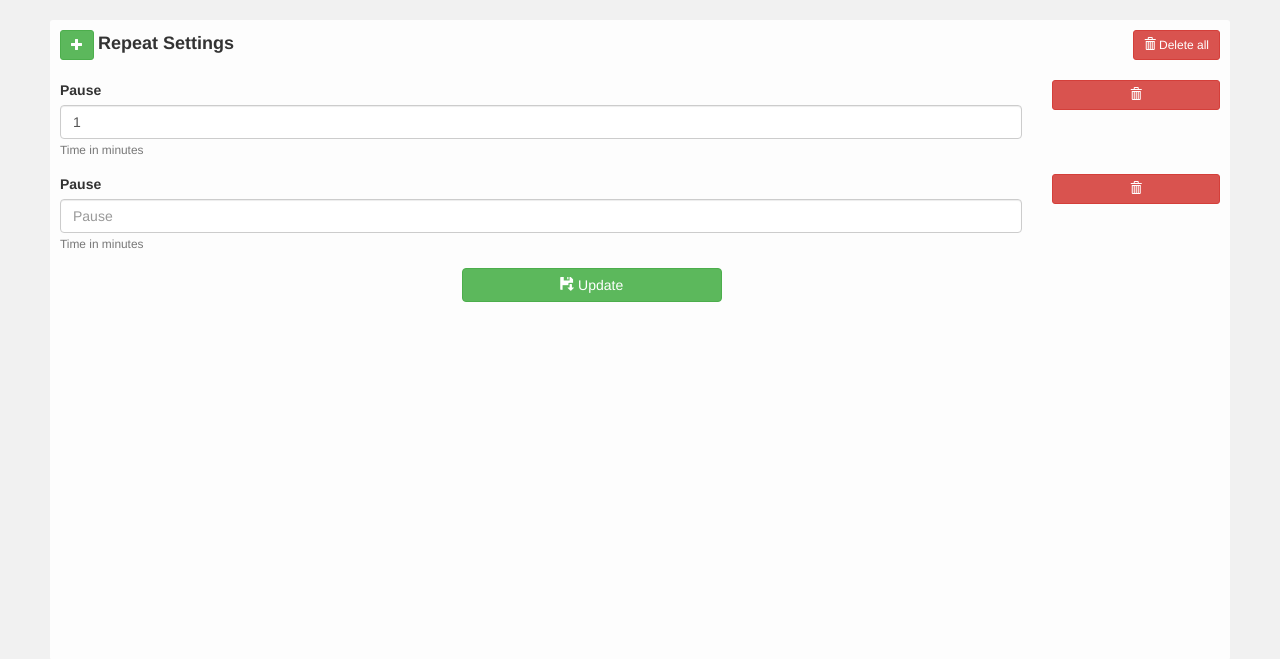
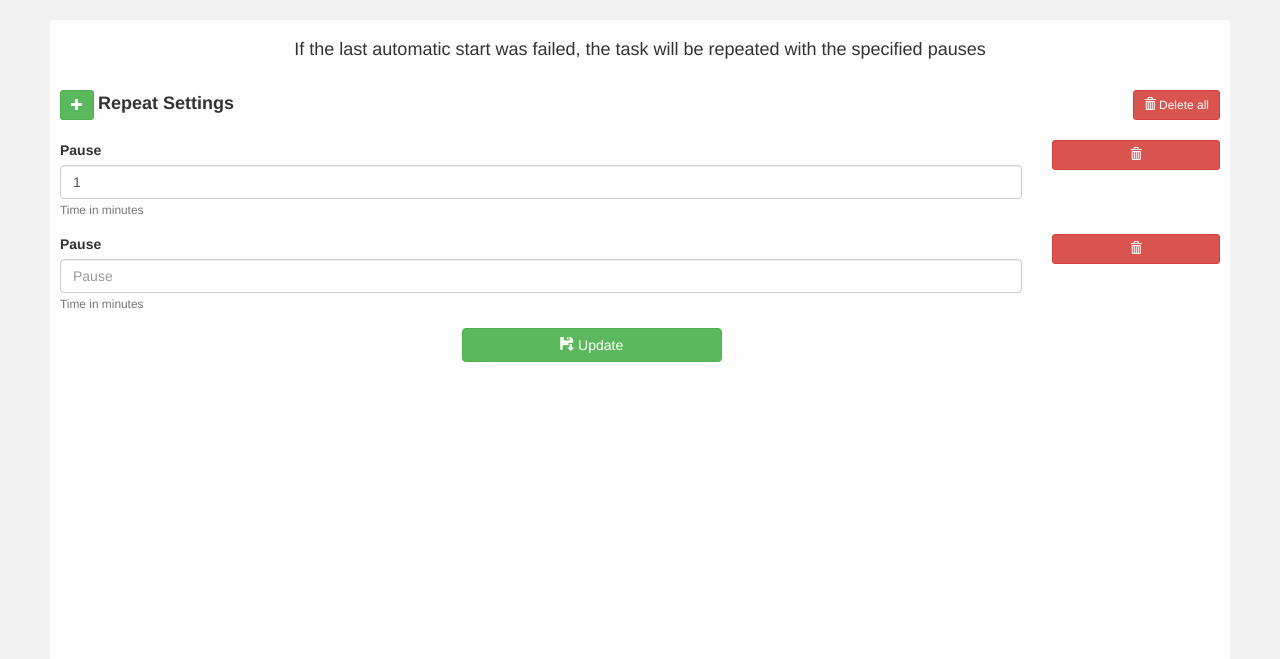
Before and after one commit to telminov/ansible-manager, a Django app: page /task_templates/1/repeat_settings/ in a window 1280 px wide. Shown: the part 50-709 px from the top of the page. Run offline with Django 3.2, Linux system fonts and the light colour scheme; a user stored in the database is signed in; tables that the repository leaves empty hold one stand-in row (values such as "Sample post"); parts of the project's set-up code (start-up, migrations or seed data) failed here and were passed over; some libraries are stand-ins or nearby versions.

Commit message:
#67 добавил информационную панель, улучшил тултип

```diff
--- a/core/templates/core/task_template/edit.html
+++ b/core/templates/core/task_template/edit.html
@@ -57,7 +57,7 @@
                             {% bootstrap_field form.cron layout='horizontal' field_class='col-md-7'%}
                             <div class="col-md-2">
                                 <a id="repeat-setting" href="{% url 'task_template_repeat_settings' object.pk %}"
-                                   class="btn btn-default btn-block" data-toggle="tooltip" title="Repeat settings">
+                                   class="btn btn-default btn-block" data-toggle="tooltip" title="Fail Repeat settings. Current: {{ length_repeat }}">
                                     <i class="glyphicon glyphicon-cog"></i>
                                 </a>
                             </div>
--- a/core/templates/core/task_template/repeat_setting.html
+++ b/core/templates/core/task_template/repeat_setting.html
@@ -5,6 +5,11 @@
 <form action="" method="POST">
     {% csrf_token %}
     <div>
+
+    <div class="row">
+        <h4 class="intro-text text-center" style="padding-bottom: 2rem">If the last automatic start was failed,
+            the task will be repeated with the specified pauses</h4>
+    </div>
         <div class="row">
             <div class="col-sm-6">
                 <button onclick="addForm()" type="button" class="btn btn-success btn-sm" data-toggle="tooltip"
--- a/core/views/task_template.py
+++ b/core/views/task_template.py
@@ -117,6 +117,7 @@ class Edit(mixins.PermissionRequiredMixin, mixins.FormAndModelFormsetMixin, view
         c = super().get_context_data(*args, **kwargs)
         if self.get_object():
             c['last_tasks'] = self.get_object().tasks.order_by('-id')[:10]
+            c['length_repeat'] = len(self.object.repeat_settings.all())
         return c
 
 edit = Edit.as_view()
```
Also changed, not shown: 1 other file.
